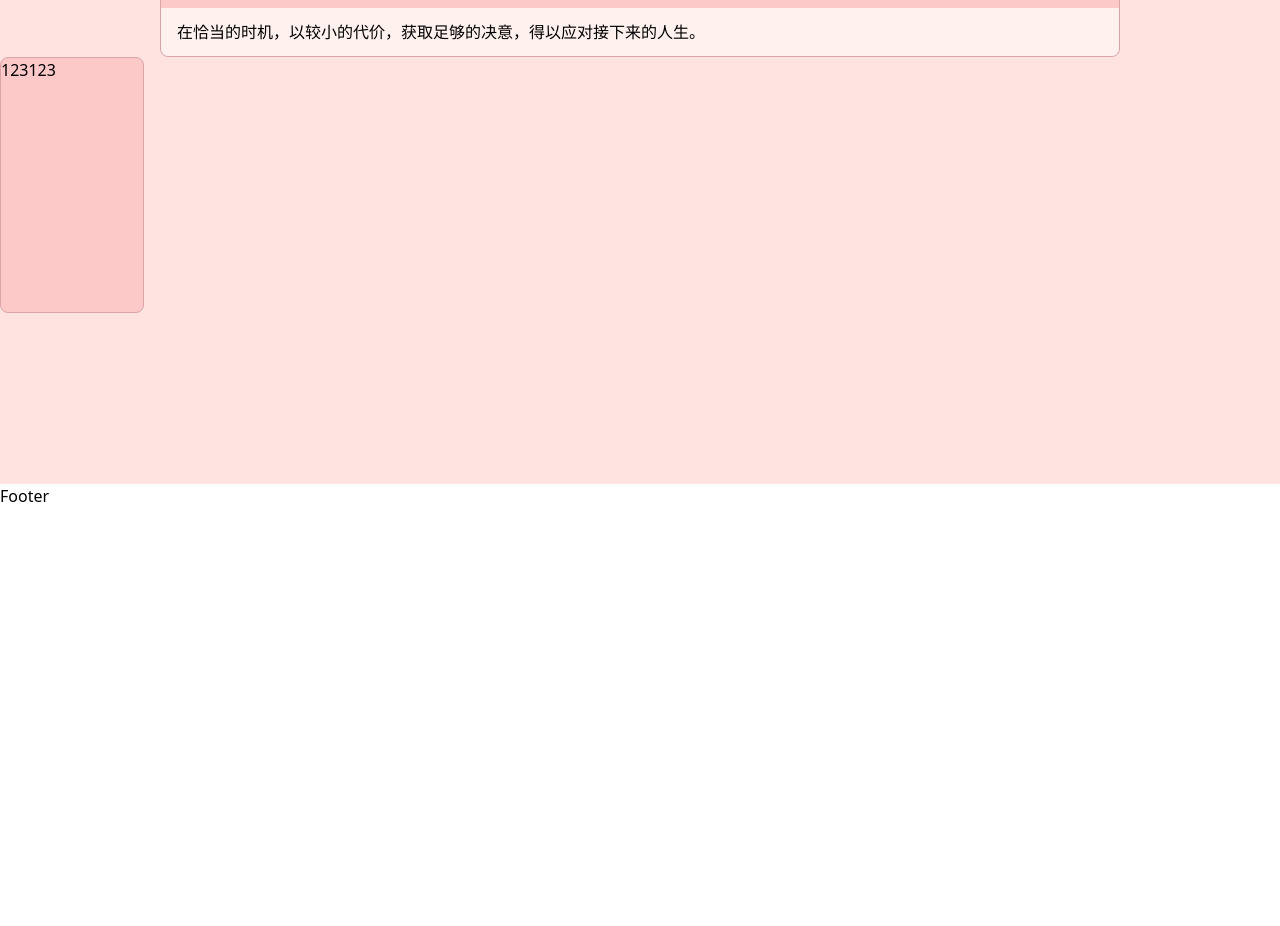
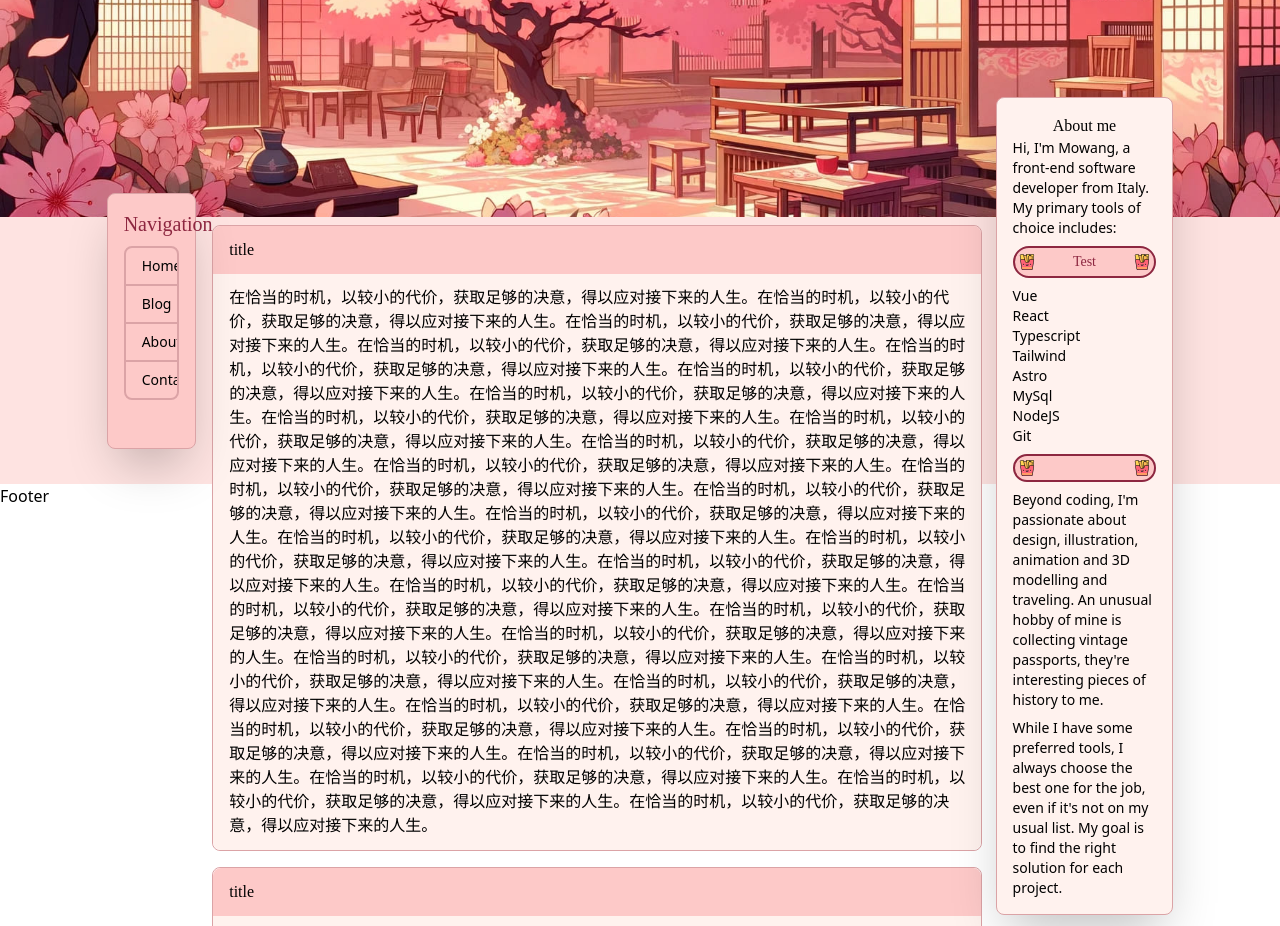
Before and after one commit to itmowang/astro-pink-blog, an Astro site: page / in a window 1280 px wide. Shown: the part 316-1242 px from the top of the page. Before the commit the page ends 824 px from the top, so only its background shows below. Built offline with nearby package versions, Linux system fonts and the light colour scheme; Astro itself is replaced by a stand-in of ours; a web font is replaced by a local one.

Commit message:
✨ feat: 具体风格

```diff
--- a/src/components/Banner.astro
+++ b/src/components/Banner.astro
@@ -5,7 +5,7 @@ import { SITE_TITLE, SITE_DESCRIPTION } from "@/consts";
 
 <!--  -->
 <div
-  class={`h-1/3 bg-center bg-no-repeat bg-cover mb-2`}
+  class={`h-4/6 bg-center bg-no-repeat bg-cover mb-2`}
   style={`background-image: url(${bg.src})`}
 >
   <div class="h-full flex items-center justify-center flex-col">
--- a/src/components/BaseHeader.astro
+++ b/src/components/BaseHeader.astro
@@ -16,3 +16,4 @@ const { title, description } = Astro.props;
 <title>{title}</title>
 <meta name="title" content={`${title} - ${description}`}>
 <meta name="description" content={`${title} - ${description}`} >
+<script src="../assets/iconfont/iconfont.js" ></script>
--- a/src/components/PostCard.astro
+++ b/src/components/PostCard.astro
@@ -2,13 +2,13 @@
 
 ---
 
-<div class="border rounded-lg border-customGrayBorder w-full">
+<div class="border rounded-lg border-customGrayBorder w-full mb-4">
   <!-- Card head  -->
-  <div class="bg-customDarkBg2 rounded-t-lg w-full px-4 py-3">
+  <div class="bg-customDarkBg2 rounded-t-lg w-full px-4 py-3 global-font">
     title
   </div>
   <!-- cargo content  -->
-  <div class="bg-customContent  rounded-b-lg px-4 py-3">
-        在恰当的时机，以较小的代价，获取足够的决意，得以应对接下来的人生。
+  <div class="bg-customContent  rounded-b-lg px-4 py-3 global-font">
+    在恰当的时机，以较小的代价，获取足够的决意，得以应对接下来的人生。在恰当的时机，以较小的代价，获取足够的决意，得以应对接下来的人生。在恰当的时机，以较小的代价，获取足够的决意，得以应对接下来的人生。在恰当的时机，以较小的代价，获取足够的决意，得以应对接下来的人生。在恰当的时机，以较小的代价，获取足够的决意，得以应对接下来的人生。在恰当的时机，以较小的代价，获取足够的决意，得以应对接下来的人生。在恰当的时机，以较小的代价，获取足够的决意，得以应对接下来的人生。在恰当的时机，以较小的代价，获取足够的决意，得以应对接下来的人生。在恰当的时机，以较小的代价，获取足够的决意，得以应对接下来的人生。在恰当的时机，以较小的代价，获取足够的决意，得以应对接下来的人生。在恰当的时机，以较小的代价，获取足够的决意，得以应对接下来的人生。在恰当的时机，以较小的代价，获取足够的决意，得以应对接下来的人生。在恰当的时机，以较小的代价，获取足够的决意，得以应对接下来的人生。在恰当的时机，以较小的代价，获取足够的决意，得以应对接下来的人生。在恰当的时机，以较小的代价，获取足够的决意，得以应对接下来的人生。在恰当的时机，以较小的代价，获取足够的决意，得以应对接下来的人生。在恰当的时机，以较小的代价，获取足够的决意，得以应对接下来的人生。在恰当的时机，以较小的代价，获取足够的决意，得以应对接下来的人生。在恰当的时机，以较小的代价，获取足够的决意，得以应对接下来的人生。在恰当的时机，以较小的代价，获取足够的决意，得以应对接下来的人生。在恰当的时机，以较小的代价，获取足够的决意，得以应对接下来的人生。在恰当的时机，以较小的代价，获取足够的决意，得以应对接下来的人生。在恰当的时机，以较小的代价，获取足够的决意，得以应对接下来的人生。在恰当的时机，以较小的代价，获取足够的决意，得以应对接下来的人生。在恰当的时机，以较小的代价，获取足够的决意，得以应对接下来的人生。在恰当的时机，以较小的代价，获取足够的决意，得以应对接下来的人生。在恰当的时机，以较小的代价，获取足够的决意，得以应对接下来的人生。在恰当的时机，以较小的代价，获取足够的决意，得以应对接下来的人生。在恰当的时机，以较小的代价，获取足够的决意，得以应对接下来的人生。在恰当的时机，以较小的代价，获取足够的决意，得以应对接下来的人生。在恰当的时机，以较小的代价，获取足够的决意，得以应对接下来的人生。
   </div>
 </div>
--- /dev/null
+++ b/src/components/RightInfo.astro
@@ -0,0 +1,35 @@
+---
+import Separate from "@/components/Separate.astro";
+
+---
+
+<div class="border rounded-lg border-customGrayBorder bg-customDarkBg3 w-full p-4 shadow-2xl  ">
+  <!-- title  -->
+  <div class="text-center global-font">About me</div>
+  <p class="text-sm font-light">
+    Hi, I'm Mowang, a front-end software developer from Italy.
+  </p>
+  <p class="text-sm font-light">My primary tools of choice includes:</p>
+  <Separate text="Test"/>
+  <ul class="text-sm ">
+    <li>Vue</li>
+    <li>React</li>
+    <li>Typescript</li>
+    <li>Tailwind</li>
+    <li>Astro</li>
+    <li>MySql</li>
+    <li>NodeJS</li>
+    <li>Git</li>
+  </ul>
+  <Separate/>
+  <p class="text-sm font-light">
+    Beyond coding, I'm passionate about design, illustration, animation and 3D
+    modelling and traveling. An unusual hobby of mine is collecting vintage
+    passports, they're interesting pieces of history to me.
+  </p>
+  <p class="mt-2 text-sm font-light">
+    While I have some preferred tools, I always choose the best one for the job,
+    even if it's not on my usual list. My goal is to find the right solution for
+    each project.
+  </p>
+</div>
--- /dev/null
+++ b/src/components/Separate.astro
@@ -0,0 +1,35 @@
+---
+interface Props {
+  text?: string;
+  icon?: string;
+}
+
+const { text,icon="#icon-shutiao" } = Astro.props;
+---
+
+<div
+  class="flex my-2 border-2 p-1 rounded-full border-customPrimary bg-customDarkBg2 justify-between items-center"
+>
+  <div>
+    <svg class="icon" aria-hidden="true">
+      <use xlink:href={icon}></use>
+    </svg>
+  </div>
+  <div class="text-customPrimary text-sm global-font">
+    {text}
+  </div>
+  <div>
+    <svg class="icon" aria-hidden="true">
+        <use xlink:href={icon}></use>
+    </svg>
+  </div>
+</div>
+<style>
+  .icon {
+    width: 1em;
+    height: 1em;
+    vertical-align: -0.15em;
+    fill: currentColor;
+    overflow: hidden;
+  }
+</style>
--- a/src/components/Sidebar.astro
+++ b/src/components/Sidebar.astro
@@ -2,6 +2,26 @@
 
 ---
 
-<div class="border rounded-lg border-customGrayBorder bg-customDarkBg2 w-36 h-64  absolute ">
-    123123
+<div
+  class="border rounded-lg border-customGrayBorder bg-customDarkBg2 w-full h-64 shadow-2xl p-4"
+>
+  <!-- Title  -->
+  <div class="text-center global-font text-xl text-customGrayText">
+    Navigation
+  </div>
+  <!-- Nav -->
+  <ul class="text-sm font-light border-2 border-customGrayBorder rounded-lg overflow-hidden text-center mt-2" >
+    <li class="hover:bg-gray-100">
+      <a href="#" class="block py-2 px-4">Home</a>
+    </li>
+    <li class="border-t-2 border-customGrayBorder hover:bg-gray-100">
+      <a href="#" class="block py-2 px-4">Blog</a>
+    </li>
+    <li class="border-t-2 border-customGrayBorder hover:bg-gray-100">
+      <a href="#" class="block py-2 px-4">About</a>
+    </li>
+    <li class="border-t-2 border-customGrayBorder hover:bg-gray-100">
+      <a href="#" class="block py-2 px-4">Contact</a>
+    </li>
+  </ul>
 </div>
--- a/src/pages/index.astro
+++ b/src/pages/index.astro
@@ -4,7 +4,8 @@ import Header from "../components/Header.astro";
 import Footer from "../components/Footer.astro";
 import Banner from "../components/Banner.astro";
 import Sidebar from "../components/Sidebar.astro";
-import PostCard from "../components/PostCard.astro"
+import PostCard from "../components/PostCard.astro";
+import RightInfo from "../components/RightInfo.astro";
 import { SITE_TITLE, SITE_DESCRIPTION } from "../consts";
 import "../styles/global.less"
 ---
@@ -17,17 +18,30 @@ import "../styles/global.less"
   <body >
 	<div class="bg-customDarkBg1 h-screen" >
 		<Header />
-		<main class="h-screen">
-
+		<main class="h-full relative">
 			<Banner/>
 			<!-- Main content -->
 			<div class="flex justify-center">
-				<div class=" w-9/12">
-					<PostCard />
+				<div class="w-10/12 flex relative">
+					<div class="w-1/12  absolute -top-8">
+						<Sidebar/>
+					</div>
+					<div class="w-1/12 ">
+					</div>
+					<div class="w-9/12 mx-5">
+							<PostCard />
+							<PostCard />
+							<PostCard />
+							<PostCard />
+							<PostCard />
+					</div>
+					<div class="w-2/12  ">
+					</div>
+					<div class="w-2/12  absolute -top-32 right-0">
+						<RightInfo/>
+					</div>
 				</div>
 			</div>
-
-			<Sidebar/>
 		</main>
 		<Footer />
 	</div>
--- a/tailwind.config.mjs
+++ b/tailwind.config.mjs
@@ -8,7 +8,7 @@ export default {
 				customSecondary: "rgb(161, 163, 247)",
 				customDarkBg1: "rgb(254,227,225)",
 				customDarkBg2: "rgb(253,201,200)",
-				customDarkBg3: "rgb(214,88,108)",
+				customDarkBg3: "rgb(255,242,238)",
 				customDarkBg3Hover: "rgb(214,88,108)",
 				customContent: "rgb(255,242,238)",
 				customGrayBorder: "rgb(219,163,166)",
```
